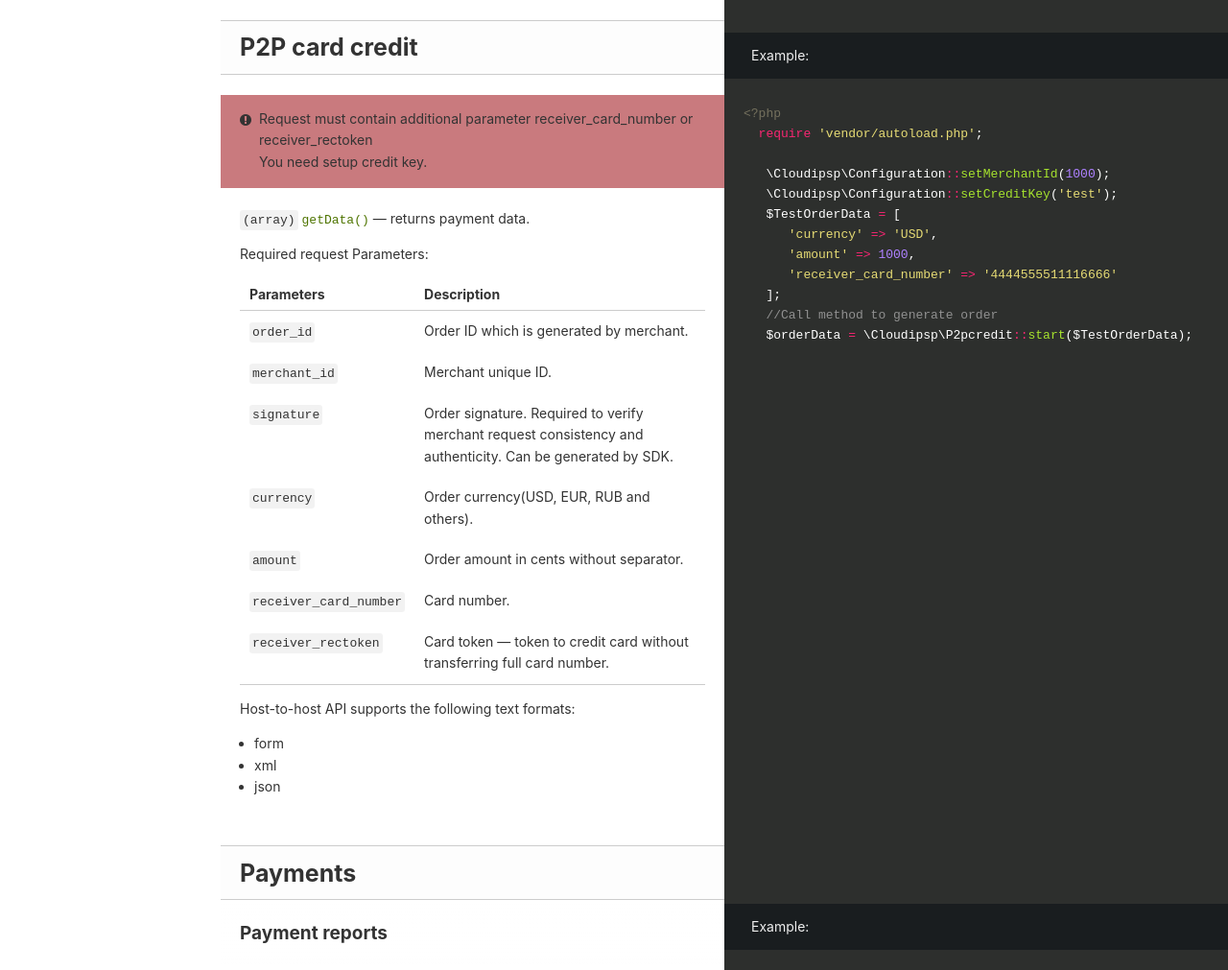
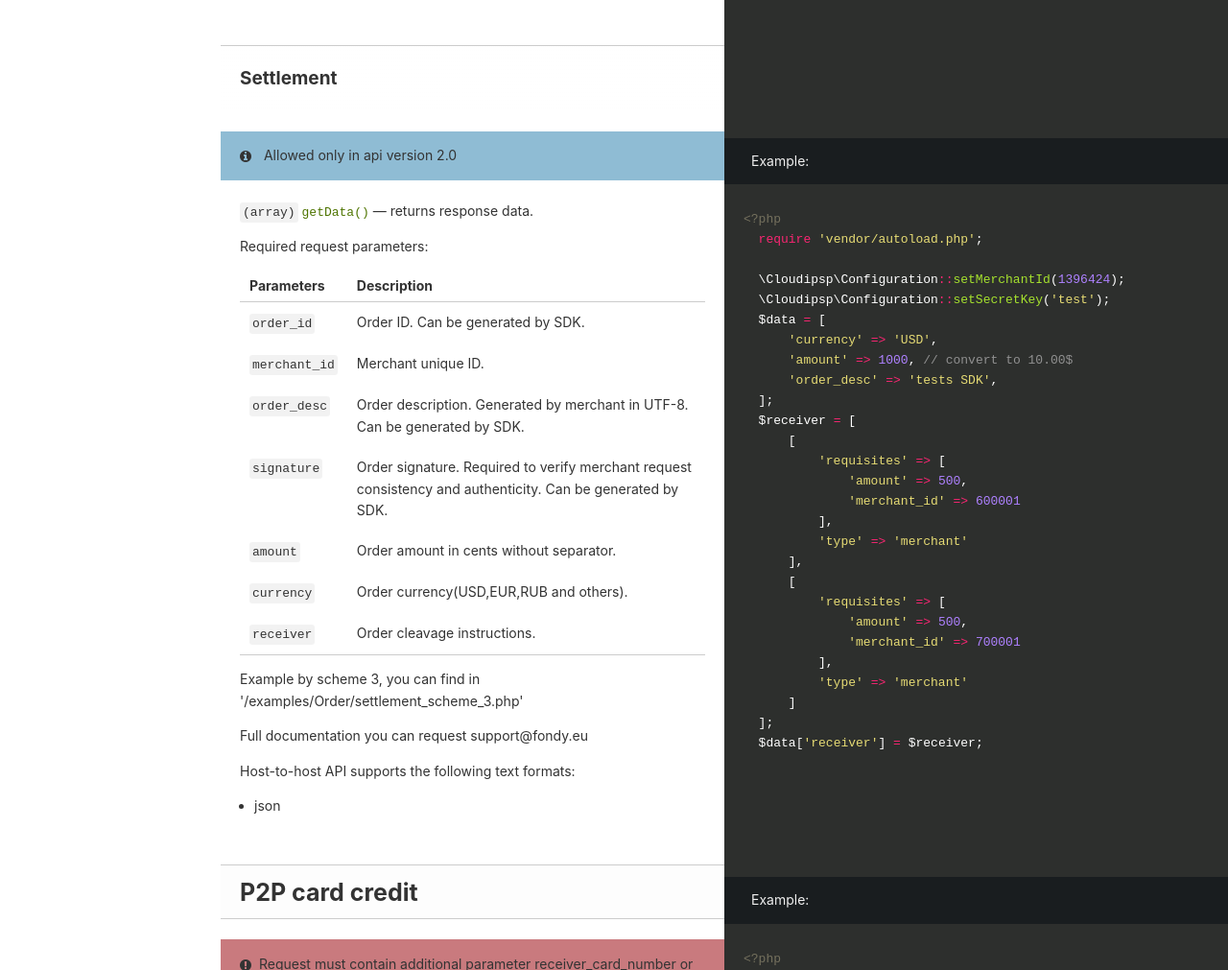
Before and after one commit to cloudipsp/cloudipsp.github.io, a plain HTML site: page php-docs/index.html in a window 1280 px wide. Shown: the part 6640-7651 px from the top of the page at 96% size. Drawn offline with Linux system fonts and the light colour scheme.

Commit message:
add settlement

```diff
--- a/php-docs/index.html
+++ b/php-docs/index.html
@@ -256,6 +256,9 @@
                   <li>
                     <a href="#get-atol-logs" class="toc-h2 toc-link" data-title="get-atol-logs">Get Atol logs</a>
                   </li>
+                  <li>
+                    <a href="#settlement" class="toc-h2 toc-link" data-title="settlement">Settlement</a>
+                  </li>
               </ul>
           </li>
           <li>
@@ -605,7 +608,7 @@ Look <a href="#payment-url-host-to-host">Payment url</a>
 
 <ul>
 <li>form</li>
-<li>xml </li>
+<li>xml</li>
 <li>json</li>
 </ul>
 
@@ -655,7 +658,7 @@ Look <a href="#payment-url-host-to-host">Payment url</a>
 
 <ul>
 <li>form</li>
-<li>xml </li>
+<li>xml</li>
 <li>json</li>
 </ul>
 <h2 id='refund-payment'>Refund payment</h2>
@@ -713,7 +716,7 @@ Look <a href="#payment-url-host-to-host">Payment url</a>
 
 <ul>
 <li>form</li>
-<li>xml </li>
+<li>xml</li>
 <li>json</li>
 </ul>
 <h2 id='capture-order'>Capture order</h2>
@@ -771,7 +774,7 @@ Look <a href="#payment-url-host-to-host">Payment url</a>
 
 <ul>
 <li>form</li>
-<li>xml </li>
+<li>xml</li>
 <li>json</li>
 </ul>
 <h2 id='get-atol-logs'>Get Atol logs</h2>
@@ -812,6 +815,91 @@ Look <a href="#payment-url-host-to-host">Payment url</a>
 <td>Order signature. Required to verify merchant request consistency and authenticity. Can be generated by SDK.</td>
 </tr>
 </tbody></table>
+
+<p>Host-to-host API supports the following text formats:</p>
+
+<ul>
+<li>json</li>
+</ul>
+<h2 id='settlement'>Settlement</h2>
+<aside class="notice">
+Allowed only in api version 2.0
+</aside>
+
+<blockquote>
+<p>Example:</p>
+</blockquote>
+<pre class="highlight php tab-php"><code><span class="cp">&lt;?php</span>
+  <span class="k">require</span> <span class="s1">'vendor/autoload.php'</span><span class="p">;</span>
+
+  <span class="nx">\Cloudipsp\Configuration</span><span class="o">::</span><span class="na">setMerchantId</span><span class="p">(</span><span class="mi">1396424</span><span class="p">);</span>
+  <span class="nx">\Cloudipsp\Configuration</span><span class="o">::</span><span class="na">setSecretKey</span><span class="p">(</span><span class="s1">'test'</span><span class="p">);</span>
+  <span class="nv">$data</span> <span class="o">=</span> <span class="p">[</span>
+      <span class="s1">'currency'</span> <span class="o">=&gt;</span> <span class="s1">'USD'</span><span class="p">,</span>
+      <span class="s1">'amount'</span> <span class="o">=&gt;</span> <span class="mi">1000</span><span class="p">,</span> <span class="c1">// convert to 10.00$
+</span>      <span class="s1">'order_desc'</span> <span class="o">=&gt;</span> <span class="s1">'tests SDK'</span><span class="p">,</span>
+  <span class="p">];</span>
+  <span class="nv">$receiver</span> <span class="o">=</span> <span class="p">[</span>
+      <span class="p">[</span>
+          <span class="s1">'requisites'</span> <span class="o">=&gt;</span> <span class="p">[</span>
+              <span class="s1">'amount'</span> <span class="o">=&gt;</span> <span class="mi">500</span><span class="p">,</span>
+              <span class="s1">'merchant_id'</span> <span class="o">=&gt;</span> <span class="mi">600001</span>
+          <span class="p">],</span>
+          <span class="s1">'type'</span> <span class="o">=&gt;</span> <span class="s1">'merchant'</span>
+      <span class="p">],</span>
+      <span class="p">[</span>
+          <span class="s1">'requisites'</span> <span class="o">=&gt;</span> <span class="p">[</span>
+              <span class="s1">'amount'</span> <span class="o">=&gt;</span> <span class="mi">500</span><span class="p">,</span>
+              <span class="s1">'merchant_id'</span> <span class="o">=&gt;</span> <span class="mi">700001</span>
+          <span class="p">],</span>
+          <span class="s1">'type'</span> <span class="o">=&gt;</span> <span class="s1">'merchant'</span>
+      <span class="p">]</span>
+  <span class="p">];</span>
+  <span class="nv">$data</span><span class="p">[</span><span class="s1">'receiver'</span><span class="p">]</span> <span class="o">=</span> <span class="nv">$receiver</span><span class="p">;</span>
+</code></pre>
+<p><code>(array)</code> <span class="green">getData()</span> — returns response data.</p>
+
+<p>Required request parameters:</p>
+
+<table><thead>
+<tr>
+<th>Parameters</th>
+<th>Description</th>
+</tr>
+</thead><tbody>
+<tr>
+<td><code>order_id</code></td>
+<td>Order ID. Can be generated by SDK.</td>
+</tr>
+<tr>
+<td><code>merchant_id</code></td>
+<td>Merchant unique ID.</td>
+</tr>
+<tr>
+<td><code>order_desc</code></td>
+<td>Order description. Generated by merchant in UTF-8. Can be generated by SDK.</td>
+</tr>
+<tr>
+<td><code>signature</code></td>
+<td>Order signature. Required to verify merchant request consistency and authenticity. Can be generated by SDK.</td>
+</tr>
+<tr>
+<td><code>amount</code></td>
+<td>Order amount in cents without separator.</td>
+</tr>
+<tr>
+<td><code>currency</code></td>
+<td>Order currency(USD,EUR,RUB and others).</td>
+</tr>
+<tr>
+<td><code>receiver</code></td>
+<td>Order cleavage instructions.</td>
+</tr>
+</tbody></table>
+
+<p>Example by scheme 3, you can find in &#39;/examples/Order/settlement_scheme_3.php&#39;</p>
+
+<p>Full documentation you can request support@fondy.eu</p>
 
 <p>Host-to-host API supports the following text formats:</p>
 
```
